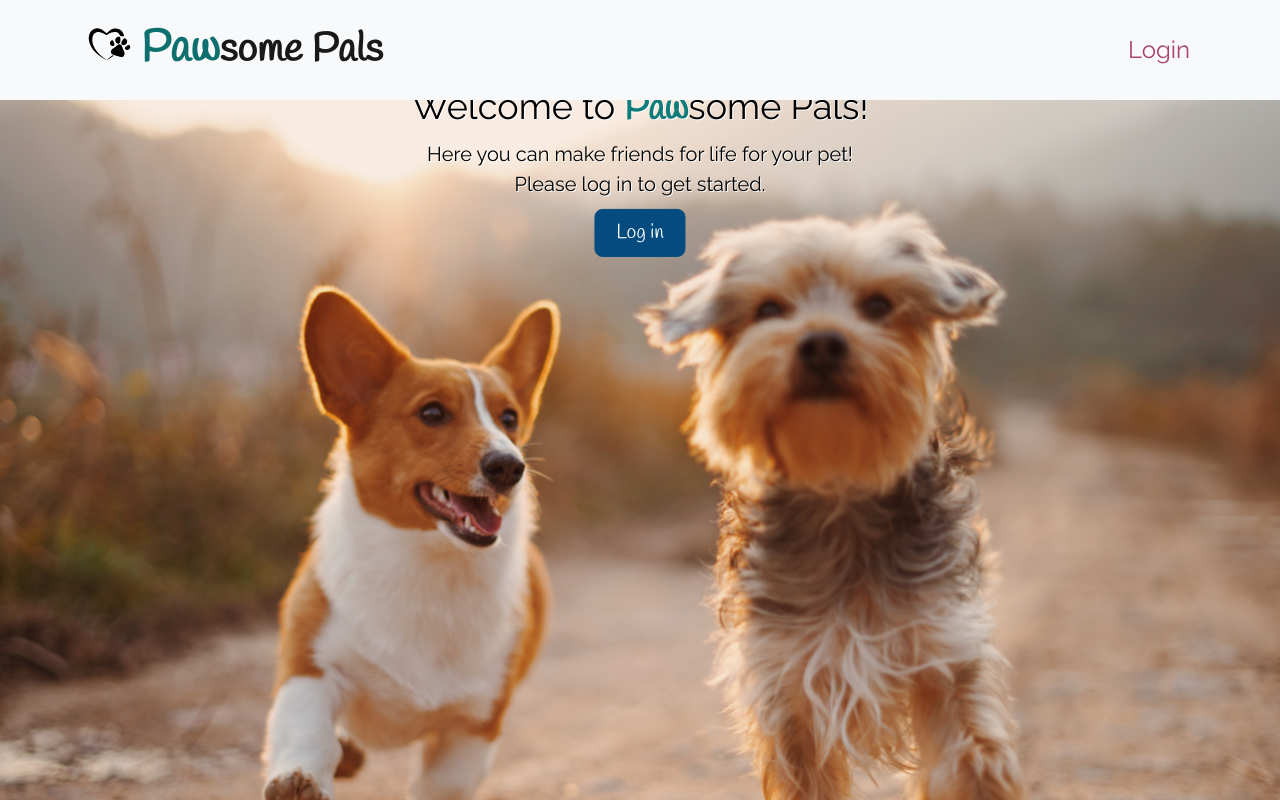
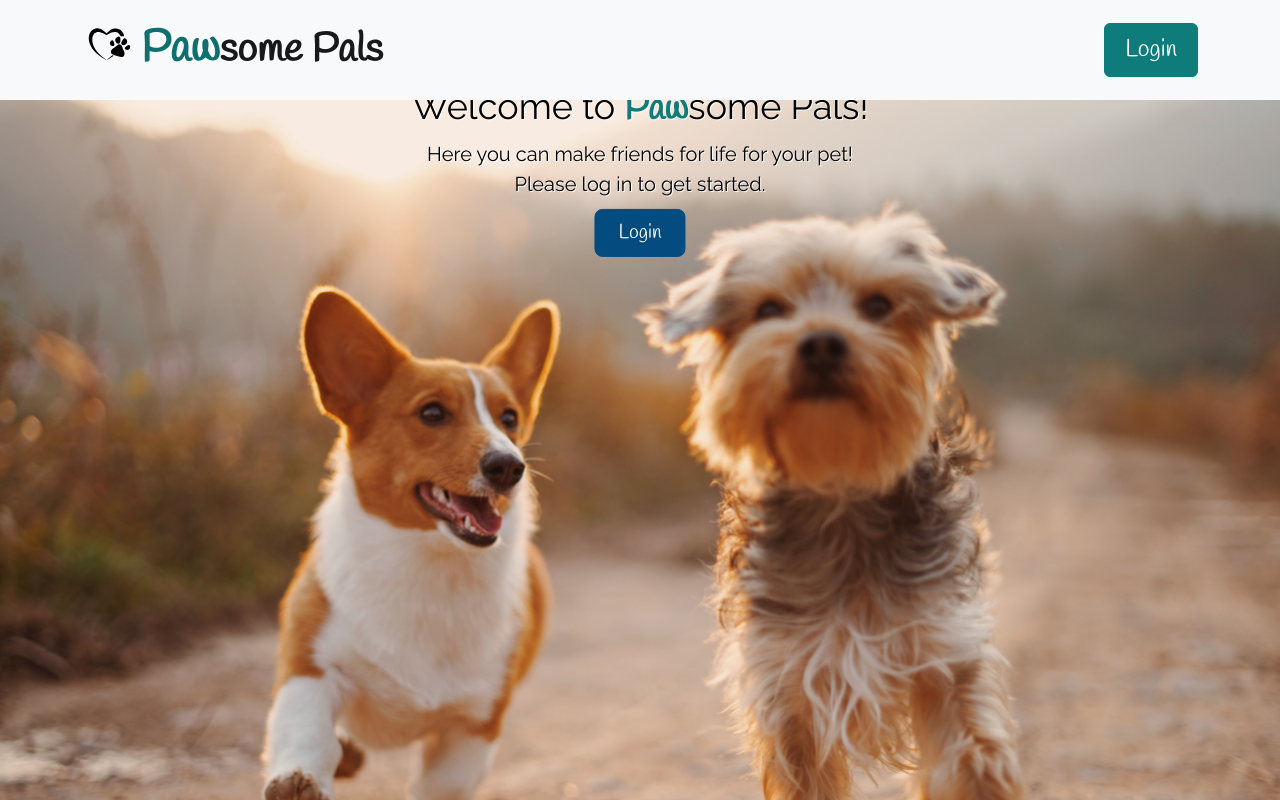
Before and after one commit to miaju/pawsome-pals, a React (Create React App) app: page / in a window 1280 px wide. Shown: the top 800 px of the page. Built offline with nearby package versions, Linux system fonts and the light colour scheme; no server answers; a web font is replaced by a local one.

Commit message:
minor styling edits

```diff
--- a/src/components/Home.js
+++ b/src/components/Home.js
@@ -30,7 +30,7 @@ const Home = (props) => {
           <h1>Welcome to <b>Paw</b>some Pals!</h1>
           <p>Here you can make friends for life for your pet!</p>
           <p>Please log in to get started.</p>
-          <Button size="lg" onClick={loginWithRedirect}>Log in</Button>
+          <Button size="lg" onClick={loginWithRedirect}>Login</Button>
         </div>
       </div>
     </> )
--- a/src/components/NavBar.js
+++ b/src/components/NavBar.js
@@ -2,6 +2,7 @@ import Container from 'react-bootstrap/Container';
 import Nav from 'react-bootstrap/Nav';
 import Navbar from 'react-bootstrap/Navbar';
 import  NavDropdown  from "react-bootstrap/NavDropdown";
+import Button from "react-bootstrap/Button";
 
 import logo from "./styling/pawprint.svg"
 import "./styling/NavBar.scss";
@@ -31,18 +32,20 @@ const NavBar = (props) => {
               <Nav.Link href="/explore">Explore</Nav.Link>
               <Nav.Link href="/matches">Matches</Nav.Link>
               <Nav.Link href="/messages">Messages</Nav.Link>
-              {/* <Nav.Link href="/profile">Profile</Nav.Link> */}
+              <Nav.Link href="/profile">Profile</Nav.Link>
                 <NavDropdown title="Pets" id="basic-nav-dropdown">
                   <NavDropdown.Item href="/pets/view"> View Pets</NavDropdown.Item>
                   <NavDropdown.Item href="/pets/new"> Create a Pet</NavDropdown.Item>
                 </NavDropdown>
-                <button id="logout-btn">
+                <Button id="log-btn">
                 <Nav.Link href="/" onClick={logout}>Logout</Nav.Link>
-                </button>
+                </Button>
               </>
             ): isLoading ? (<><Navbar.Text>Loading...</Navbar.Text></>) :
             (
-              <Nav.Link href="/" onClick={() => loginWithRedirect()}>Login</Nav.Link>
+              <Button id="log-btn">
+                <Nav.Link href="/" onClick={() => loginWithRedirect()}>Login</Nav.Link>
+              </Button>
             )}
           </Nav>
         </Navbar.Collapse>
--- a/src/components/styling/NavBar.scss
+++ b/src/components/styling/NavBar.scss
@@ -24,10 +24,21 @@
       a:hover {
         color: $indigo-dye;
       }
-      #logout-btn {
-        color: white;
+      #log-btn {
+        padding-top: 0;
+        padding-bottom: 0;
+        a {
+          font-family: $font-handlee;
+          color: white;
+        }
+        &:hover {
+          background-color: white;
+          a {
+            color: $teal;
+          }
+        }
         margin-left: 1vw;
-        border-radius: 15%;
+        background-color: $teal;
         border: 1px solid $teal;
       }
     }
--- a/src/components/styling/Popup.scss
+++ b/src/components/styling/Popup.scss
@@ -1,3 +1,5 @@
+@import "_variables.scss";
+
 .modal-backdrop {
   display: grid;
 }
@@ -52,8 +54,9 @@
   }
 
   .continue-button {
+    font-family: $font-handlee;
     padding: 10px 20px;
-    border: none;
+    border-color: #ac436c;
     border-radius: 5px;
     background-color: #ac436c;
     color: #fff;
@@ -64,7 +67,7 @@
 
   .continue-button:hover {
     background-color: #fff;
-    color: #960303;
-
+    color: #ac436c;
+    border-color: #ac436c;
   }
 }
```
